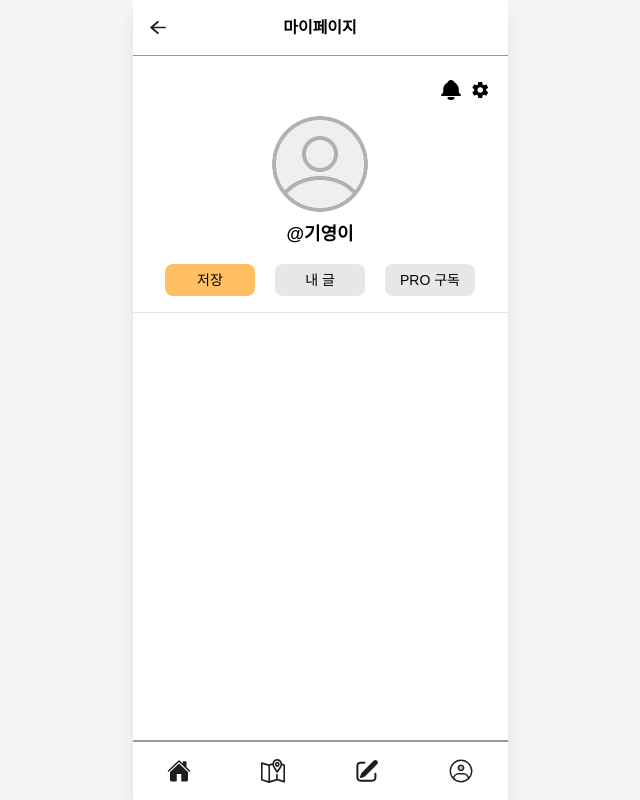
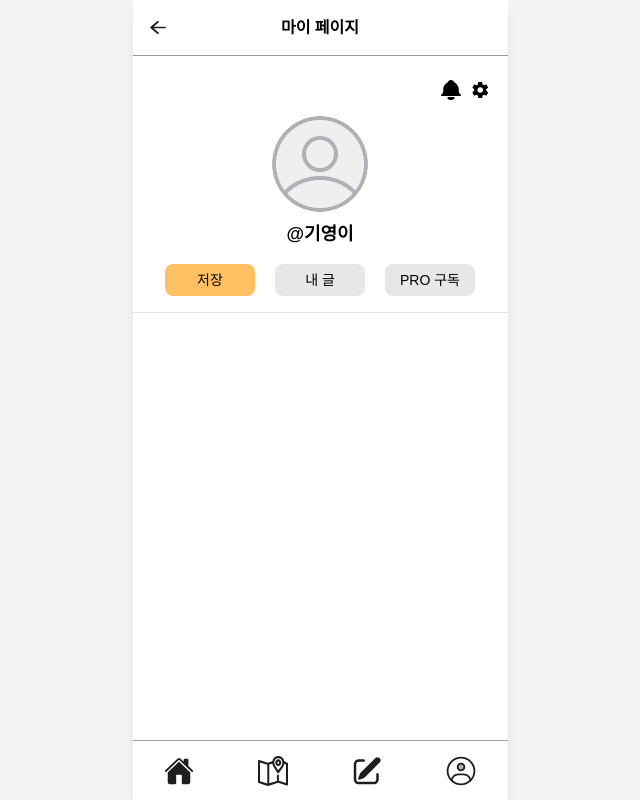
Before and after one commit to dongnae-bangnae/FE, a React (Vite) app: page /mypage in a window 1280 px wide. Shown: the whole page, without its empty margins (320-960 px from the left). Built offline with nearby package versions, Linux system fonts and the light colour scheme.

Commit message:
💄 Style: 하단바 아이콘 크기 및 구분선 두께 수정

```diff
--- a/src/components/common/BottomTabBar.tsx
+++ b/src/components/common/BottomTabBar.tsx
@@ -22,14 +22,14 @@ const BottomTabBar = () => {
   return (
     <div className="w-full h-[60px] bg-white flex justify-center">
       {/* 탭바 wrapper */}
-      <div className="w-[375px] border-t-[2px] border-[#999999] bg-white flex h-[60px]">
+      <div className="w-[375px] border-t border-neutral-400 bg-white flex h-[60px]">
         {tabs.map((tab) => (
           <button
             key={tab.path}
             onClick={() => navigate(tab.path)}
             className="flex flex-1 flex-col items-center justify-center"
           >
-            <img src={tab.icon} alt={tab.label} className="w-6 h-6" />
+            <img src={tab.icon} alt={tab.label} className="w-[30px] h-[30px]" />
           </button>
         ))}
       </div>
--- a/src/pages/MyPage.tsx
+++ b/src/pages/MyPage.tsx
@@ -14,7 +14,7 @@ function MyPage() {
 
   return (
     <>
-      <Header title="마이페이지" underline={true} />
+      <Header title="마이 페이지" underline={true} />
       <div style={{ height: "16px" }} />
 
       {/* 상단바 (알림 + 설정 아이콘 그룹) */}
```
